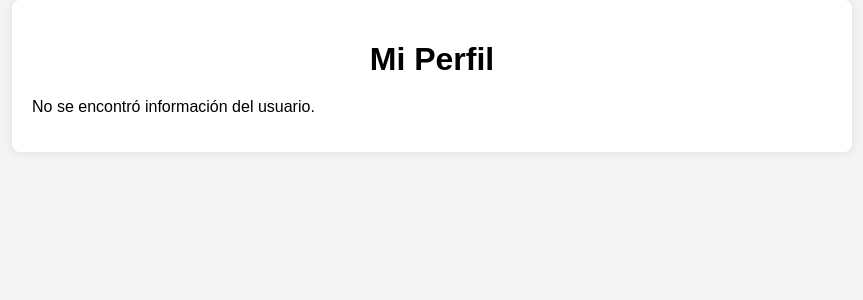
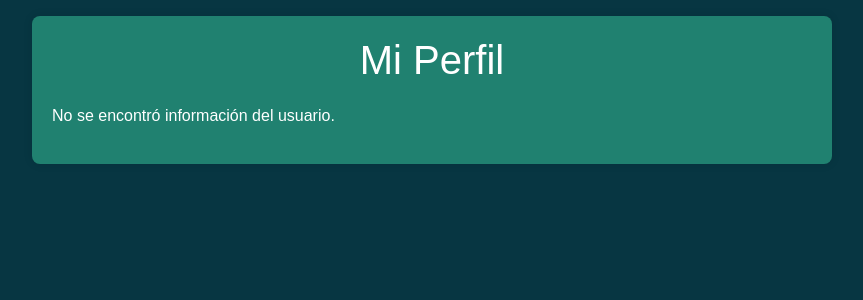
Before and after one commit to javierarf/Sumativa3, a Django app: template tienda/templates/Miperfil.html in a window 1280 px wide. Shown: the top 300 px of the page, without its empty margins (208-1071 px from the left). Run offline with Django 5.2, Linux system fonts and the light colour scheme; the template is opened without the code that fills it, so the values that code supplies are empty; some libraries are stand-ins or nearby versions.

Commit message:
cambio en estilo de miperfil

```diff
--- a/tienda/templates/Iniciar_Sesion.html
+++ b/tienda/templates/Iniciar_Sesion.html
@@ -20,6 +20,9 @@
             border-radius: 10px;
             box-shadow: 0px 0px 10px rgba(0, 0, 0, 0.1);
             color : #fff;
+        }
+        .navbar{
+            background-color:#208170;
         }
 
         #a {
--- a/tienda/templates/Miperfil.html
+++ b/tienda/templates/Miperfil.html
@@ -5,20 +5,23 @@
     <meta charset="UTF-8">
     <meta name="viewport" content="width=device-width, initial-scale=1.0">
     <title>Mi Perfil</title>
+    <link rel="stylesheet" href="{% static 'css/bootstrap.css' %}">
+    <link rel="stylesheet" href="{% static 'css/estilo.css' %}">
     <style>
         body {
             font-family: Arial, sans-serif;
             margin: 0;
             padding: 0;
-            background-color: #f4f4f4;
+            background-color: #073642;
         }
         .container {
             max-width: 800px;
             margin: 0 auto;
             padding: 20px;
-            background-color: #fff;
+            background-color: #208170;
             border-radius: 8px;
             box-shadow: 0 0 10px rgba(0, 0, 0, 0.1);
+            color: #ffffff;
         }
         h1 {
             text-align: center;
@@ -56,10 +59,14 @@
         button:hover {
             background-color: #0056b3;
         }
+        .btn-eliminar{
+            background-color: #dc3545;
+            color: #ffffff;
+        }
     </style>
 </head>
 <body>
-    <div class="container">
+    <div class="container mt-3">
         <h1>Mi Perfil</h1>
         {% if perfil_usuario %}
             <div class="profile-info">
@@ -73,8 +80,8 @@
             <div class="text-center mt-4">
                 <button onclick="window.location.href=url_modificar_perfil" class="btn btn-primary btn-block mb-2">Cambiar nombre de Usuario</button>
                 <button onclick="window.location.href=url_modificar_contraseña" class="btn btn-secondary btn-block mb-2">Cambiar contraseña</button>
-                <button onclick="window.location.href=url_eliminar_perfil" class="btn btn-danger btn-block">Eliminar Cuenta</button>
-                <button onclick="window.location.href=url_pagina_web" class="btn btn-success">Ir a pagina web</button>
+                <button onclick="window.location.href=url_eliminar_perfil" class="btn btn-eliminar btn-block mb-2">Eliminar Cuenta</button>
+                <button onclick="window.location.href=url_pagina_web" class="btn btn-success mb-2">Ir a pagina web</button>
             </div>
         {% else %}
             <p>No se encontró información del usuario.</p>
```
